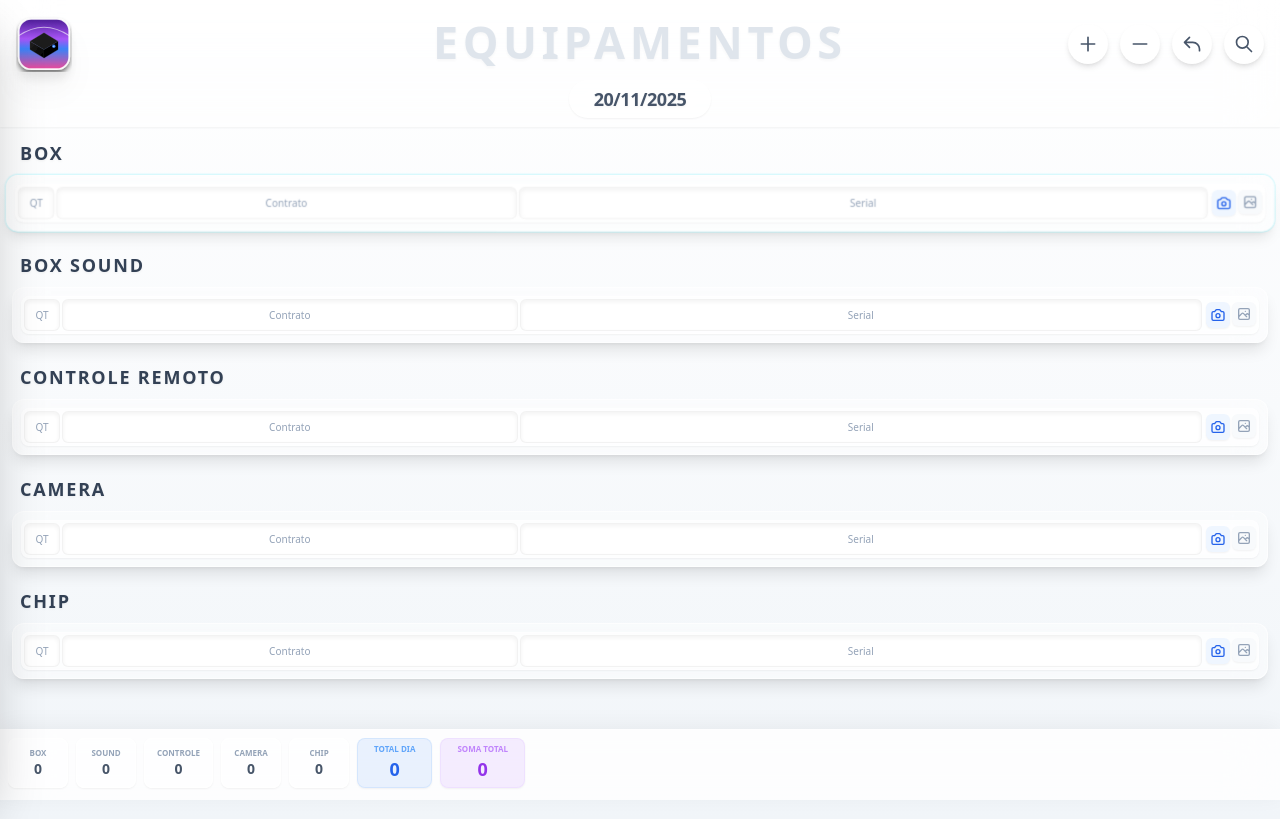
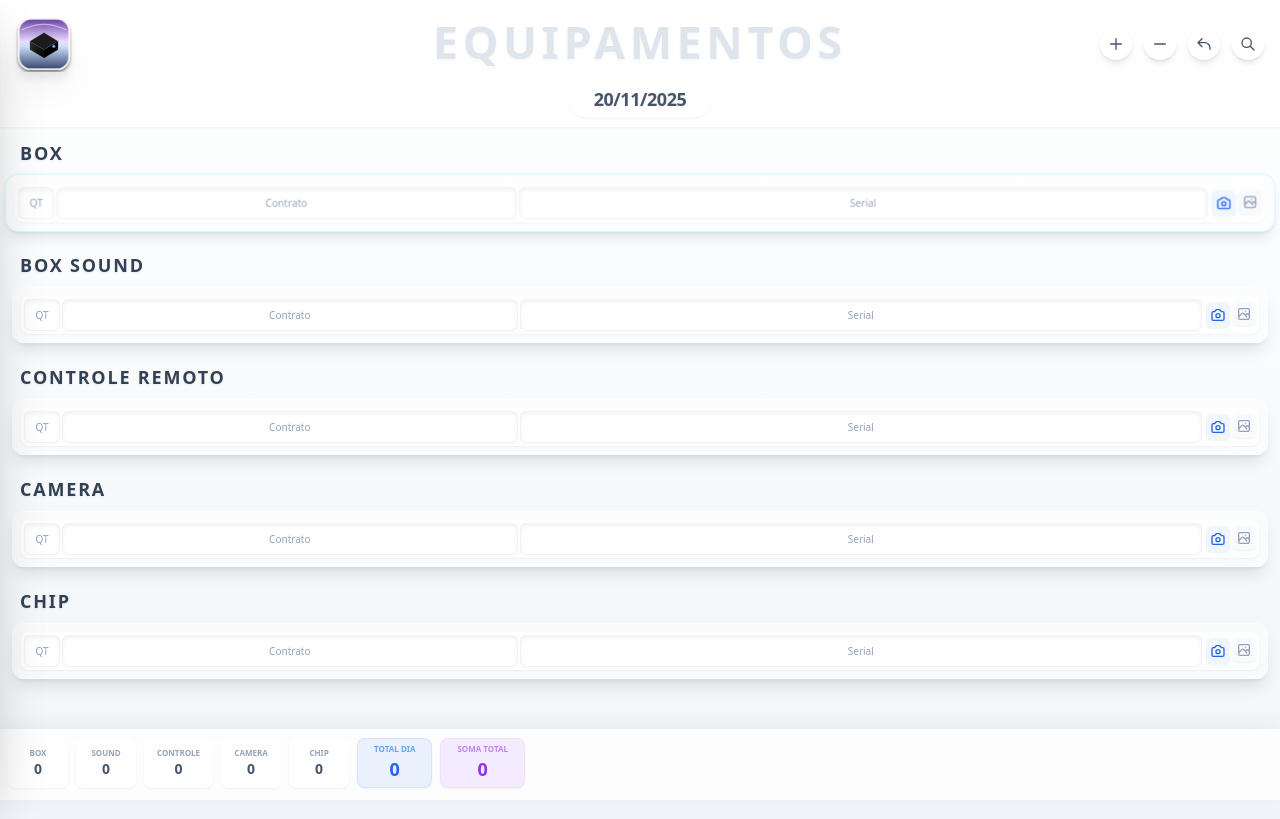
Before and after one commit to UsgammerBR/Central-de-Equipamentos, a React (Vite) app: page / in a window 1280 px wide. Built offline with nearby package versions, Linux system fonts and the light colour scheme.

Commit message:
feat: Update icon and watermark styling
Refactors the application's visual theme by updating the custom icon's gradient and shadow filters, and modifying the watermark's appearance. These changes aim to create a more visually appealing and cohesive look for the application.

```diff
--- a/App.tsx
+++ b/App.tsx
@@ -134,9 +134,14 @@ const isItemActive = (item: EquipmentItem): boolean => {
 interface ErrorBoundaryProps { children?: React.ReactNode; }
 interface ErrorBoundaryState { hasError: boolean; error: Error | null; }
 
-class ErrorBoundary extends React.Component<ErrorBoundaryProps, ErrorBoundaryState> {
-  state: ErrorBoundaryState = { hasError: false, error: null };
+class ErrorBoundary extends Component<ErrorBoundaryProps, ErrorBoundaryState> {
+  constructor(props: ErrorBoundaryProps) {
+    super(props);
+    this.state = { hasError: false, error: null };
+  }
+
   static getDerivedStateFromError(error: Error) { return { hasError: true, error }; }
+
   render() {
     if (this.state.hasError) {
       return <div className="p-8 text-center text-red-600"><h1>Erro inesperado</h1><button onClick={() => window.location.reload()}>Recarregar</button></div>;
@@ -224,12 +229,11 @@ const AppContent = () => {
   };
 
   return (
-    // REVERTED: White/Milky Gloss Gradient
     <div className="min-h-screen bg-gradient-to-b from-white via-slate-50 to-slate-100 text-slate-700 font-sans pb-32">
       <SideMenu isOpen={isMenuOpen} onClose={() => setIsMenuOpen(false)} onMenuClick={(m) => { setActiveModal(m); setIsMenuOpen(false); }}/>
 
       <header className="sticky top-0 z-30 bg-white/40 backdrop-blur-xl pt-4 pb-2 px-4 relative overflow-hidden shadow-sm border-b border-white/10">
-        {/* Watermark: Restored to lighter gray/white look compatible with white theme */}
+        {/* Watermark */}
         <div className="absolute top-6 inset-x-0 flex items-center justify-center pointer-events-none z-0">
              <span className="text-3xl font-black text-slate-300 opacity-60 uppercase tracking-widest whitespace-nowrap transform scale-150 drop-shadow-sm blur-[0.5px]">EQUIPAMENTOS</span>
         </div>
@@ -241,14 +245,14 @@ const AppContent = () => {
                 </button>
 
                 <div className="flex items-center gap-3">
-                    {/* Reverted to larger, light buttons */}
-                    <ActionButton onClick={handleAddItem}><IconPlus className="w-5 h-5" /></ActionButton>
-                    <ActionButton onClick={handleToggleDeleteMode} isDanger={isGlobalDeleteMode}><IconMinus className="w-5 h-5" /></ActionButton>
+                    {/* Smaller, transparent buttons */}
+                    <ActionButton onClick={handleAddItem}><IconPlus className="w-4 h-4" /></ActionButton>
+                    <ActionButton onClick={handleToggleDeleteMode} isDanger={isGlobalDeleteMode}><IconMinus className="w-4 h-4" /></ActionButton>
                     {isGlobalDeleteMode && Object.values(selectedItems).reduce<number>((acc, items: string[]) => acc + items.length, 0) > 0 && (
-                    <ActionButton onClick={handleConfirmGlobalDelete} isDanger={true}><IconTrash className="w-5 h-5" /></ActionButton>
+                    <ActionButton onClick={handleConfirmGlobalDelete} isDanger={true}><IconTrash className="w-4 h-4" /></ActionButton>
                     )}
-                    <ActionButton onClick={handleUndo}><IconUndo className="w-5 h-5" /></ActionButton>
-                    <ActionButton onClick={() => setIsSearchActive(!isSearchActive)}><IconSearch className="w-5 h-5" /></ActionButton>
+                    <ActionButton onClick={handleUndo}><IconUndo className="w-4 h-4" /></ActionButton>
+                    <ActionButton onClick={() => setIsSearchActive(!isSearchActive)}><IconSearch className="w-4 h-4" /></ActionButton>
                 </div>
             </div>
 
@@ -326,10 +330,11 @@ export default App;
 const ActionButton = ({ children, onClick, isPrimary, isDanger }: any) => (
     <button
         onClick={onClick}
-        className={`w-10 h-10 rounded-full flex items-center justify-center transition-all active:scale-90 shadow-md border border-white/20 ${
+        className={`w-8 h-8 rounded-full flex items-center justify-center transition-all active:scale-90 shadow-md border border-white/20 ${
             isPrimary ? 'bg-cyan-500 text-white' :
             isDanger ? 'bg-red-500/20 text-red-500' :
-            'bg-white text-slate-600 hover:bg-slate-50' // Restored light style
+            // Increased transparency (bg-white/10) and high blur to show watermark
+            'bg-white/10 text-slate-600 hover:bg-white/20 backdrop-blur-md'
         }`}
     >
         {children}
@@ -338,7 +343,6 @@ const ActionButton = ({ children, onClick, isPrimary, isDanger }: any) => (
 
 const EquipmentSection = ({ category, items, onUpdateItem, onViewGallery, isDeleteMode, selectedItems, onToggleSelect, isActive, onActivate, onOpenCamera }: any) => (
     <div onClick={onActivate} className="group">
-        {/* Dark Gray Text */}
         <h2 className={`text-lg font-bold text-slate-700 drop-shadow-sm uppercase tracking-widest mb-2 ml-2 transition-colors ${isActive ? 'text-cyan-600' : ''}`}>{category}</h2>
         <section className={`p-2 bg-white/40 backdrop-blur-lg border-t border-l border-white/60 border-b border-r border-white/20 rounded-xl shadow-lg transition-all duration-300 ${isActive ? 'ring-1 ring-cyan-200/60 scale-[1.01]' : ''}`}>
             <div className="space-y-2">
--- a/components/icons.tsx
+++ b/components/icons.tsx
@@ -1,19 +1,21 @@
 import React from 'react';
 
-// Galaxy S25 Style Icon with Purple-Blue-Pink Gradient inside
+// Milky Glass 3D Icon with Split Gradient (Dark Purple -> Light Purple | Light Blue -> Dark Blue)
 export const CustomMenuIcon = ({ className = 'w-10 h-10' }: { className?: string }) => (
   <svg xmlns="http://www.w3.org/2000/svg" viewBox="0 0 100 100" className={className}>
     <defs>
-      <linearGradient id="bgGrad" x1="0%" y1="0%" x2="0%" y2="100%">
-        <stop offset="0%" stopColor="#4c1d95" />
-        <stop offset="40%" stopColor="#a855f7" />
-        <stop offset="60%" stopColor="#3b82f6" />
-        <stop offset="100%" stopColor="#ec4899" />
+      {/* Split Gradient: Dark Purple -> Milky Purple | Milky Blue -> Dark Blue */}
+      <linearGradient id="milkyGrad" x1="0%" y1="0%" x2="0%" y2="100%">
+        <stop offset="0%" stopColor="#4c1d95" />   {/* Dark Purple */}
+        <stop offset="45%" stopColor="#e9d5ff" />  {/* Milky Light Purple */}
+        <stop offset="55%" stopColor="#bfdbfe" />  {/* Milky Light Blue */}
+        <stop offset="100%" stopColor="#172554" /> {/* Dark Blue */}
       </linearGradient>
 
-      <filter id="projectedShadow" x="-50%" y="-50%" width="200%" height="200%">
-        <feGaussianBlur in="SourceAlpha" stdDeviation="4"/>
-        <feOffset dx="0" dy="6" result="offsetblur"/>
+      {/* Strong Projected Shadow for 3D effect */}
+      <filter id="strongShadow" x="-50%" y="-50%" width="200%" height="200%">
+        <feGaussianBlur in="SourceAlpha" stdDeviation="3"/>
+        <feOffset dx="0" dy="4" result="offsetblur"/>
         <feFlood floodColor="#000" floodOpacity="0.5"/>
         <feComposite in2="offsetblur" operator="in"/>
         <feMerge>
@@ -22,19 +24,35 @@ export const CustomMenuIcon = ({ className = 'w-10 h-10' }: { className?: string
         </feMerge>
       </filter>
 
+      {/* 3D Box Content Gradients */}
       <linearGradient id="boxBody" x1="0%" y1="0%" x2="100%" y2="100%">
-        <stop offset="0%" stopColor="#222" />
+        <stop offset="0%" stopColor="#333" />
         <stop offset="100%" stopColor="#000" />
       </linearGradient>
     </defs>
 
-    <g filter="url(#projectedShadow)">
-        <rect x="5" y="5" width="90" height="90" rx="22" fill="url(#bgGrad)" stroke="white" strokeWidth="3" strokeOpacity="0.9" />
-        <path d="M 5 35 Q 50 5 95 35" fill="none" stroke="white" strokeWidth="2" opacity="0.6" />
+    <g filter="url(#strongShadow)">
+        {/* Main Container shape with Gradient */}
+        <rect x="5" y="5" width="90" height="90" rx="22" fill="url(#milkyGrad)" />
+
+        {/* Milky White Overlay for "Leitoso" effect */}
+        <rect x="5" y="5" width="90" height="90" rx="22" fill="white" fillOpacity="0.15" />
+
+        {/* Glass Bevel / Border */}
+        <rect x="5" y="5" width="90" height="90" rx="22" fill="none" stroke="white" strokeWidth="3" strokeOpacity="0.8" />
+
+        {/* Top Glare */}
+        <path d="M 10 25 Q 50 5 90 25" fill="none" stroke="white" strokeWidth="2" opacity="0.5" />
+
+        {/* The 3D Streaming Box Content */}
         <g transform="translate(25, 30) scale(0.5)">
+            {/* Top Face */}
             <path d="M0 30 L50 60 L50 90 L0 60 Z" fill="url(#boxBody)" stroke="#444" strokeWidth="1" />
+            {/* Right Face */}
             <path d="M50 60 L100 30 L100 60 L50 90 Z" fill="black" stroke="#111" strokeWidth="1" />
+            {/* Left Face */}
             <path d="M0 30 L50 0 L100 30 L50 60 Z" fill="#1a1a1a" stroke="#555" strokeWidth="1" />
+            {/* Blue LED */}
             <circle cx="85" cy="48" r="6" fill="#3b82f6" filter="blur(2px)" />
             <circle cx="85" cy="48" r="2" fill="#ffffff" />
         </g>
```
Also changed, not shown: index.html (+3 -3 lines).
